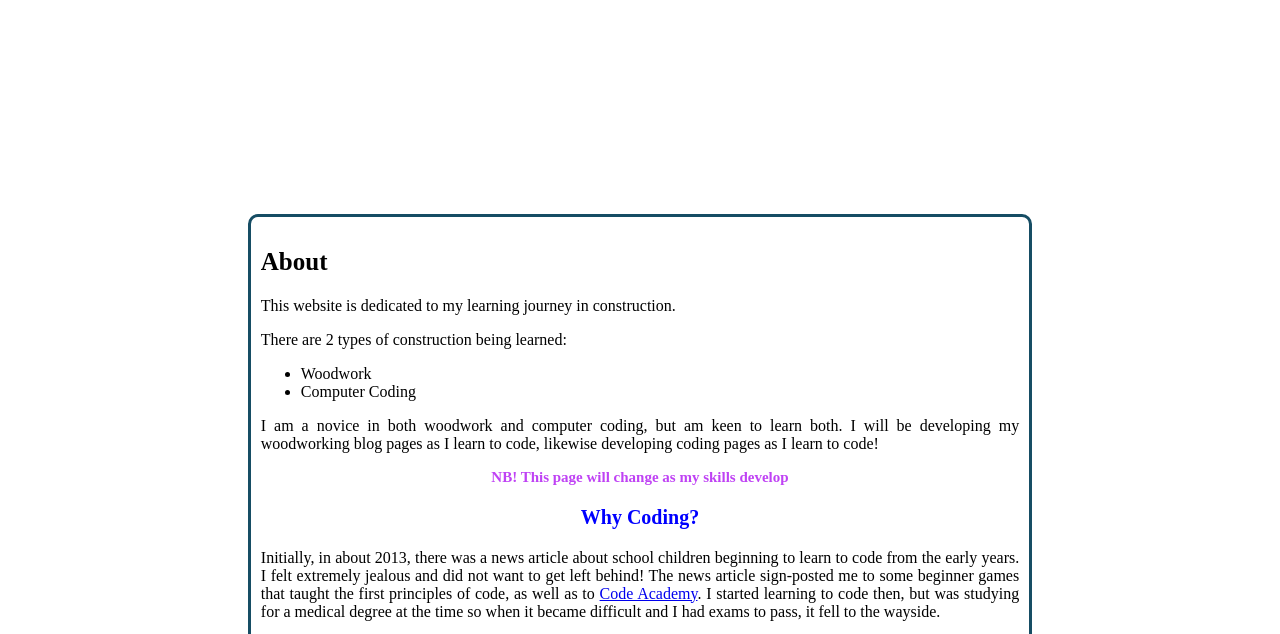
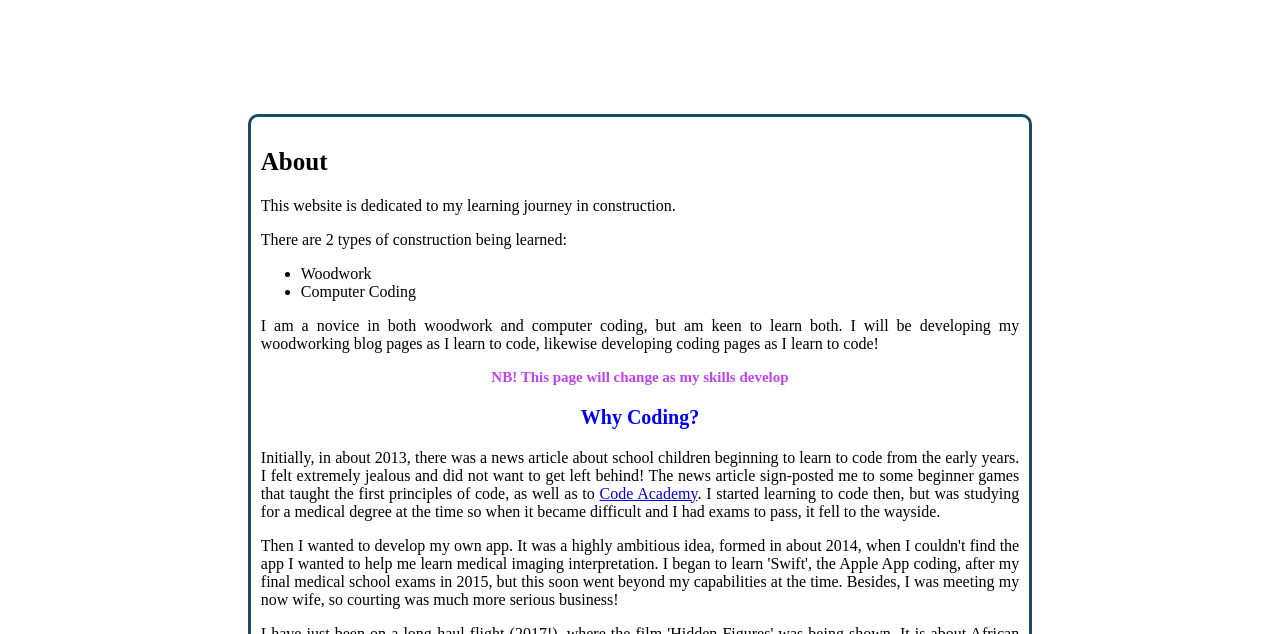
Before and after one commit to DantonCorbel/Danton-Constructs, a plain HTML site: page index.html in a window 1280 px wide. Shown: the part 126-760 px from the top of the page. Drawn offline with Linux system fonts and the light colour scheme.

Commit message:
Update Learning_coding.css

```diff
--- a/Learning_coding.css
+++ b/Learning_coding.css
@@ -9,7 +9,7 @@
   border-radius: 10px;
   background-color: #fff;
   position: relative;
-  top: 150px;
+  top: 50px;
 
 }
 h1, h3, #NB {
```
